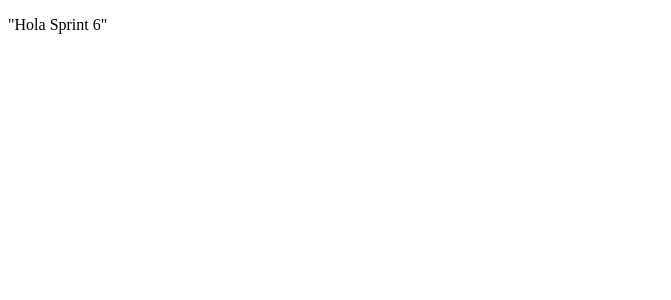
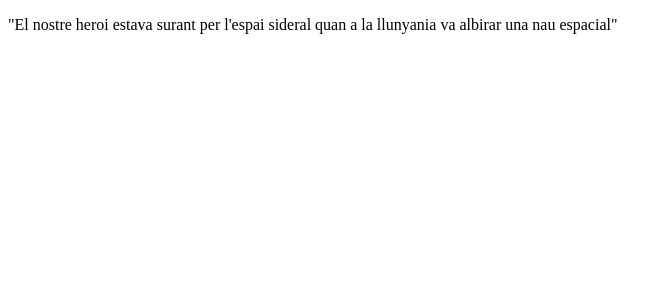
Before and after one commit to PamelaSCB/Sprint6, a React (Create React App) app: page / in a window 1280 px wide. Shown: the top 300 px of the page, without its empty margins (0-671 px from the left). Built offline with nearby package versions, Linux system fonts and the light colour scheme.

Commit message:
Ejercicio 1

```diff
--- a/src/App.jsx
+++ b/src/App.jsx
@@ -1,7 +1,12 @@
+import { Escena } from "./components/escena/Escena";
 function App() {
-  return <div>
-    <p>"Hola Sprint 6"</p>
-  </div>;
+  return (
+    <div>
+      <div>
+        <Escena />
+      </div>
+    </div>
+  );
 }
 
 export default App;
--- /dev/null
+++ b/src/components/escena/Escena.jsx
@@ -0,0 +1,8 @@
+export const Escena = () => {
+  return (
+    <p>
+      "El nostre heroi estava surant per l'espai sideral quan a la llunyania va
+      albirar una nau espacial"
+    </p>
+  );
+};
```
